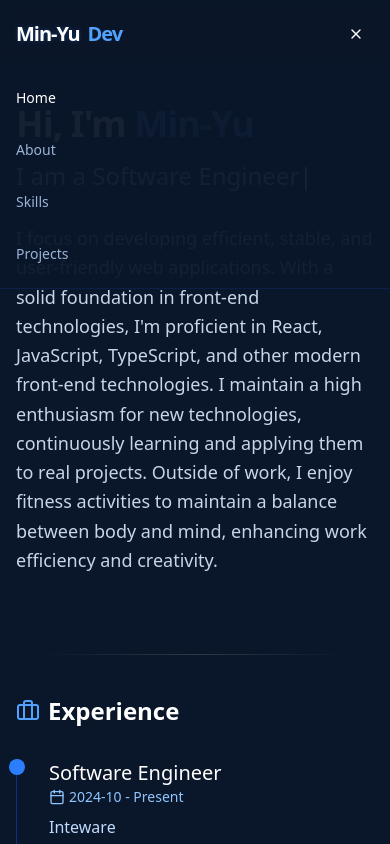
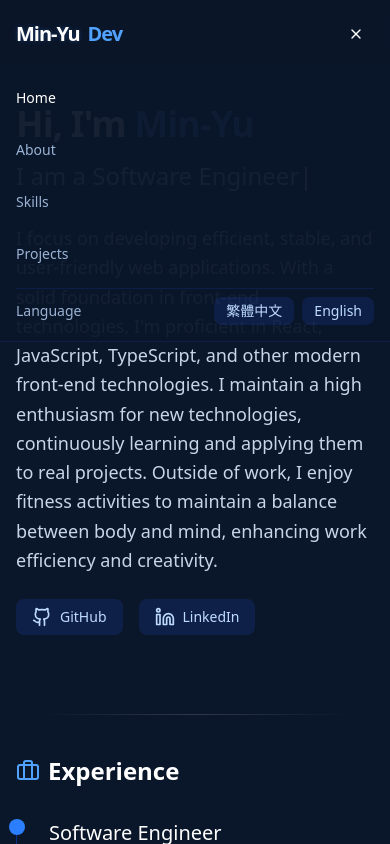
Before and after one commit to loger-w/min-yu-portfolio-showcase-v1, a React (Vite) app: page / in a window 390 px wide. Both pictures are taken after a click on the button 356 px from the left and 34 px from the top of the page. Shown: the top 844 px of the page. Built offline with nearby package versions, Linux system fonts and the light colour scheme.

Commit message:
feat: add social media links and improve mobile language switcher

```diff
--- a/src/components/layout.tsx
+++ b/src/components/layout.tsx
@@ -11,7 +11,7 @@ interface LayoutProps {
 }
 
 export default function Layout({ children }: LayoutProps) {
-  const { t } = useTranslation()
+  const { t, i18n } = useTranslation()
   const [isMenuOpen, setIsMenuOpen] = useState(false)
   const [activeSection, setActiveSection] = useState('home')
   const [scrollProgress, setScrollProgress] = useState(0)
@@ -138,6 +138,32 @@ export default function Layout({ children }: LayoutProps) {
                   {item.name}
                 </Link>
               ))}
+
+              {/* 手機版語言切換器 */}
+              <div className="pt-2 border-t border-blue-900/30">
+                <div className="flex items-center justify-between">
+                  <div className="text-sm text-blue-200/80">{t('nav.language')}</div>
+                  <div className="flex space-x-2">
+                    {['zh-TW', 'en'].map((lang) => (
+                      <button
+                        key={lang}
+                        onClick={() => {
+                          i18n.changeLanguage(lang);
+                          setIsMenuOpen(false);
+                        }}
+                        className={cn(
+                          "px-3 py-1 text-sm rounded-md",
+                          i18n.language === lang
+                            ? "bg-blue-800 text-white"
+                            : "bg-blue-900/30 text-blue-200 hover:bg-blue-800/50"
+                        )}
+                      >
+                        {t(`language.${lang}`)}
+                      </button>
+                    ))}
+                  </div>
+                </div>
+              </div>
             </nav>
           </div>
         )}
--- a/src/components/ui/language-switcher.tsx
+++ b/src/components/ui/language-switcher.tsx
@@ -46,7 +46,7 @@ export default function LanguageSwitcher() {
       </Button>
 
       {isOpen && (
-        <div className="absolute right-0 mt-2 w-40 rounded-md bg-blue-950 shadow-lg ring-1 ring-black ring-opacity-5 z-50">
+        <div className="absolute md:right-0 left-0 mt-2 w-40 rounded-md bg-blue-950 shadow-lg ring-1 ring-black ring-opacity-5 z-50">
           <div className="py-1" role="menu" aria-orientation="vertical">
             {languages.map((language) => (
               <div
--- a/src/locales/en/common.json
+++ b/src/locales/en/common.json
@@ -3,7 +3,8 @@
     "home": "Home",
     "about": "About",
     "skills": "Skills",
-    "projects": "Projects"
+    "projects": "Projects",
+    "language": "Language"
   },
   "language": {
     "zh-TW": "繁體中文",
--- a/src/locales/zh-TW/common.json
+++ b/src/locales/zh-TW/common.json
@@ -3,7 +3,8 @@
     "home": "首頁",
     "about": "關於我",
     "skills": "技能",
-    "projects": "作品集"
+    "projects": "作品集",
+    "language": "語言"
   },
   "language": {
     "zh-TW": "繁體中文",
--- a/src/pages/home/index.tsx
+++ b/src/pages/home/index.tsx
@@ -1,5 +1,6 @@
 import { useEffect, useState } from 'react'
 import { useTranslation } from 'react-i18next'
+import { Github, Linkedin } from 'lucide-react'
 
 export default function Home() {
   const { t, i18n } = useTranslation('home')
@@ -42,9 +43,35 @@ export default function Home() {
         <span className={`${showCursor ? 'opacity-100' : 'opacity-0'} transition-opacity text-white`}>|</span>
       </h2>
 
-      <p className="text-lg text-blue-100/90 mb-10 leading-relaxed">
+      <p className="text-lg text-blue-100/90 mb-6 leading-relaxed">
         {t('intro')}
       </p>
+
+      {/* 連結 */}
+      <div className="flex space-x-4 mb-10">
+        <a
+          href="https://github.com/loger-w"
+          target="_blank"
+          rel="noopener noreferrer"
+          className="flex items-center space-x-2 px-4 py-2 bg-blue-900/30 rounded-md text-blue-200 hover:bg-blue-800/50 hover:text-white transition-colors"
+          aria-label="GitHub"
+          tabIndex={0}
+        >
+          <Github className="h-5 w-5" />
+          <span className="text-sm font-medium">GitHub</span>
+        </a>
+        <a
+          href="https://www.linkedin.com/in/min-yu-xu-6953382a0/"
+          target="_blank"
+          rel="noopener noreferrer"
+          className="flex items-center space-x-2 px-4 py-2 bg-blue-900/30 rounded-md text-blue-200 hover:bg-blue-800/50 hover:text-white transition-colors"
+          aria-label="LinkedIn"
+          tabIndex={0}
+        >
+          <Linkedin className="h-5 w-5" />
+          <span className="text-sm font-medium">LinkedIn</span>
+        </a>
+      </div>
     </div>
   )
 }
```
